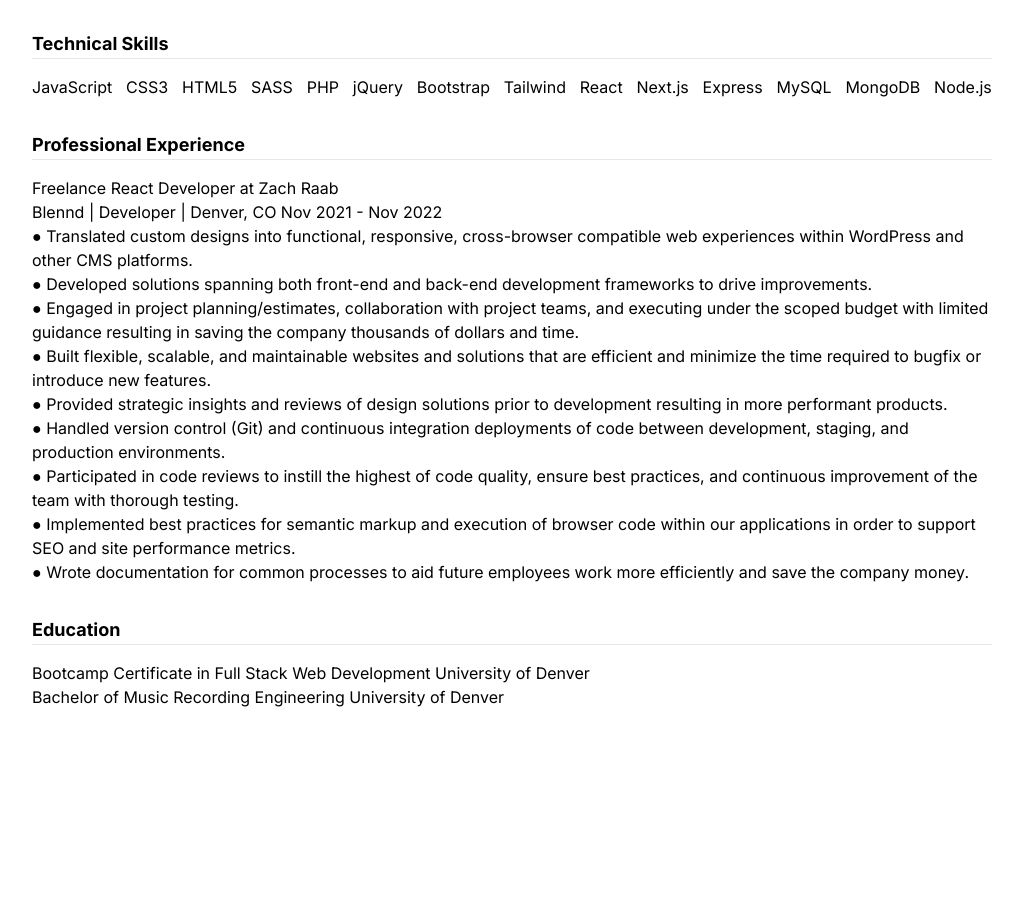
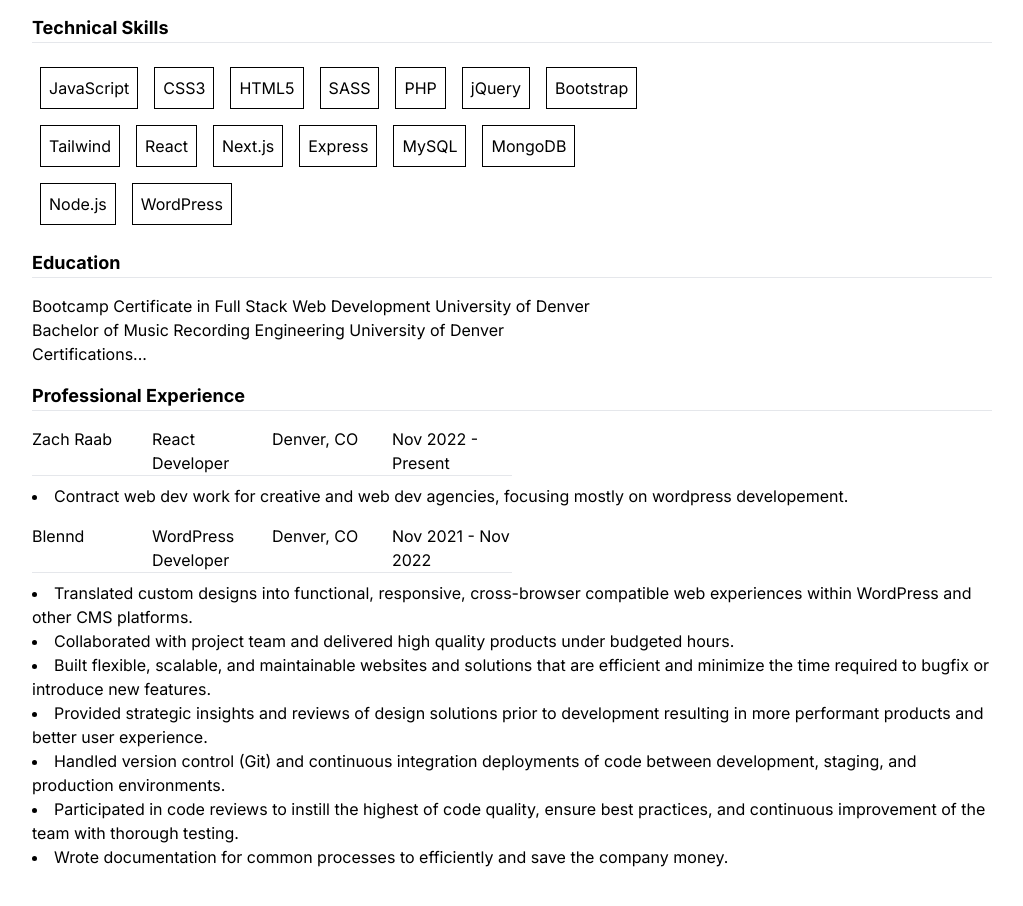
Before and after one commit to zachraab/zachraab-nextjs, a Next.js app: page /resume in a window 1280 px wide. Shown: the part 482-1388 px from the top of the page, without its empty margins (128-1151 px from the left). Before the commit the page ends 1351 px from the top, so only its background shows below. Built offline with nearby package versions, Linux system fonts and the light colour scheme.

Commit message:
Update global styling, update resume content and classes

```diff
--- a/app/components/about-me.tsx
+++ b/app/components/about-me.tsx
@@ -1,17 +1,19 @@
 import hikingImage from "../../public/images/IMG_0999.jpg"
 import danceImage from "../../public/images/dance pose.jpg"
+import partyImage from "../../public/images/Dance party.jpg"
 
 export default function AboutMe() {
 	return (
 		<div className="mb-5">
 			<div className="flex mb-5">
-				<img className="basis-1/2 h-80 object-bottom object-cover" src={hikingImage.src} alt="Zach standing in front of a lake and mountain view." />
-				<img className="basis-1/2 h-80 object-top object-cover" src={danceImage.src} alt="Zach holding Erika in his arms." />
+				<img className="basis-1/3 h-80 object-bottom object-cover" src={hikingImage.src} alt="Zach standing in front of a lake and mountain view." />
+				<img className="basis-1/3 h-80 object-top object-cover" src={danceImage.src} alt="Zach holding Erika in his arms." />
+				<img className="basis-1/3 h-80 object-top object-cover" src={partyImage.src} alt="People dancing and singing." />
 			</div>
 			<h2 className="font-bold text-xl">About Me</h2>
 				<hr/>
 			<p>
-				Growing up in Colorado, Zach found himself most weekends roaming the trails of Deer Creek Canyon. From a young age, he had a passion for music as a saxophonist and ventured on to study jazz and the art of composition. Zach and his wife Erika are professional ballroom dancers and dance instructors. They travel to compete around the western region of the US.
+				Growing up in Colorado, Zach found himself most weekends roaming the trails of Deer Creek Canyon. Zach and his wife Erika are professional ballroom dancers and dance instructors. They have been dancing and teaching together for 3 years while traveling to compete around the western region of the US. From a young age, he had a passion for music as a saxophonist and ventured on to study jazz and the art of music composition. He is also a DJ and has been in the business for 9 years, providing entertainment to weddings and parties all over Colorado.
 			</p>
 				<br/>
 			<p>
--- a/app/globals.css
+++ b/app/globals.css
@@ -4,21 +4,35 @@
 
 @layer components {
 	.main-content {
-		padding-top: 10rem;
-		padding-bottom: 10rem;
-		margin-left: 10rem;
-		margin-right: 10rem;
-		hr {
-			padding-bottom: 1rem;
+		padding-top: 7rem;
+		padding-bottom: 2rem;
+		margin-left: 2rem;
+		margin-right: 2rem;
+	}
+
+	@media screen and (min-width: 768px) {
+		.main-content {
+			padding-top: 10rem;
+			padding-bottom: 5rem;
+			margin-left: 10rem;
+			margin-right: 10rem;
 		}
+	}
+
+	hr {
+		padding-bottom: 1rem;
 	}
 
 	@media print {
 		.main-content {
-			padding: 5rem 0 0 0;
+			padding: 3rem 0 0 0;
 		}
 
-		nav, footer {
+		img {
+			max-height: 200px;
+		}
+
+		nav, footer, .tech-skills {
 			display: none;
 		}
 	}
--- a/app/resume/page.js
+++ b/app/resume/page.js
@@ -2,67 +2,77 @@
 import myImage from "../../public/images/DSC_1344.jpg"
 
 export default function Resume() {
-	let skillsArray = ['JavaScript', 'CSS3', 'HTML5', 'SASS', 'PHP', 'jQuery', 'Bootstrap', 'Tailwind', 'React', 'Next.js', 'Express', 'MySQL', 'MongoDB', 'Node.js'];
+	let skillsArray = ['JavaScript', 'CSS3', 'HTML5', 'SASS', 'PHP', 'jQuery', 'Bootstrap', 'Tailwind', 'React', 'Next.js', 'Express', 'MySQL', 'MongoDB', 'Node.js', "WordPress"];
 
 	return (
 		<>
 			<Nav />
 
 			<div className="main-content">
-				<div className="mb-8 flex flex-col sm:flex-row space-x-8">
+				<div className="mb-4 flex flex-col sm:flex-row sm:space-x-8">
 					<img
-						className="sm:basis-1/3 h-80 object-top object-cover"
+						className="mb-4 sm:mb-0 sm:basis-1/3 h-80 object-top object-cover"
 						src={myImage.src} alt="Headshot of Zach Raab" >
 					</img>
-					<div className="sm:basis-2/3 flex flex-col justify-center">
+					<div className="sm:basis-2/3 xl:basis-1/2 flex flex-col justify-center">
 						<h1 className="font-bold text-4xl">Zach Raab</h1>
 						<h2>Full-Stack Developer</h2>
 						<hr/>
 						<p>Empowering digital experiences through innovative and efficient React development. Dedicated to crafting intuitive, scalable, and dynamic user interfaces that drive engagement and exceed expectations. With a passion for cutting-edge technology and a commitment to excellence, I strive to elevate every project to its fullest potential.</p>
 					</div>
 				</div>
-				<div className="mb-8">
+				<div className="mb-4 tech-skills">
 					<h2 className="font-bold text-lg">Technical Skills</h2>
 					<hr/>
-					<ul className="flex justify-between">
+					<ul className="flex flex-wrap justify-center md:justify-start xl:w-2/3">
 						{skillsArray.map((skill, index) => (
-							<li key={index} className="">
+							<li key={index} className="p-2 m-2 border border-black">
 								{skill}
 							</li>
 						))}
 					</ul>
 				</div>
-				<div>
-					<h2 className="font-bold text-lg">Professional Experience</h2>
-					<hr/>
-					<h3>Freelance React Developer at Zach Raab</h3>
-					<h3>Blennd | Developer | Denver, CO Nov 2021 - Nov 2022</h3>
-					<ul className="mb-8">
-						<li>● Translated custom designs into functional, responsive, cross-browser compatible web experiences within
-						WordPress and other CMS platforms.</li>
-						<li>● Developed solutions spanning both front-end and back-end development frameworks to drive improvements.</li>
-						<li>● Engaged in project planning/estimates, collaboration with project teams, and executing under the scoped budget
-						with limited guidance resulting in saving the company thousands of dollars and time.</li>
-						<li>● Built flexible, scalable, and maintainable websites and solutions that are efficient and minimize the time required
-						to bugfix or introduce new features.</li>
-						<li>● Provided strategic insights and reviews of design solutions prior to development resulting in more performant
-						products.</li>
-						<li>● Handled version control (Git) and continuous integration deployments of code between development, staging,
-						and production environments.</li>
-						<li>● Participated in code reviews to instill the highest of code quality, ensure best practices, and continuous
-						improvement of the team with thorough testing.</li>
-						<li>● Implemented best practices for semantic markup and execution of browser code within our applications in order
-						to support SEO and site performance metrics.</li>
-						<li>● Wrote documentation for common processes to aid future employees work more efficiently and save the
-						company money.</li>
-					</ul>
-				</div>
-				{/* dance instructor./ additional work experience */}
-				<div>
+				<div className="mb-4">
 					<h2 className="font-bold text-lg">Education</h2>
 					<hr/>
 					<p>Bootcamp Certificate in Full Stack Web Development University of Denver</p>
 					<p>Bachelor of Music Recording Engineering University of Denver</p>
+					<p>Certifications...</p>
+				</div>
+				<div>
+					<h2 className="font-bold text-lg">Professional Experience</h2>
+					<hr/>
+					<h3 className="flex w-1/2 mb-2 border-b hover:border-black">
+						<span className="basis-1/4">Zach Raab</span>
+						<span className="basis-1/4">React Developer</span>
+						<span className="basis-1/4">Denver, CO</span>
+						<span className="basis-1/4">Nov 2022 - Present</span>
+					</h3>
+					<ul className="list-disc list-inside mb-4">
+						<li>Contract web dev work for creative and web dev agencies, focusing mostly on wordpress developement.</li>
+					</ul>
+					<h3 className="flex w-1/2 mb-2 border-b hover:border-black">
+						<span className="basis-1/4">Blennd</span>
+						<span className="basis-1/4">WordPress Developer</span>
+						<span className="basis-1/4">Denver, CO</span>
+						<span className="basis-1/4">Nov 2021 - Nov 2022</span>
+					</h3>
+					<ul className="list-disc list-inside">
+						{/* Reference Inflow, Sycle, Western */}
+						<li>Translated custom designs into functional, responsive, cross-browser compatible web experiences within
+						WordPress and other CMS platforms.</li>
+						<li>Collaborated with project team and delivered high quality products under budgeted hours.</li>
+						<li>Built flexible, scalable, and maintainable websites and solutions that are efficient and minimize the time required
+						to bugfix or introduce new features.</li>
+						<li>Provided strategic insights and reviews of design solutions prior to development resulting in more performant
+						products and better user experience.</li>
+						<li>Handled version control (Git) and continuous integration deployments of code between development, staging,
+						and production environments.</li>
+						<li>Participated in code reviews to instill the highest of code quality, ensure best practices, and continuous
+						improvement of the team with thorough testing.</li>
+						<li>Wrote documentation for common processes to  efficiently and save the
+						company money.</li>
+					</ul>
 				</div>
 			</div>
 		</>
```
Also changed, not shown: public/images/Dance party.jpg (added).
